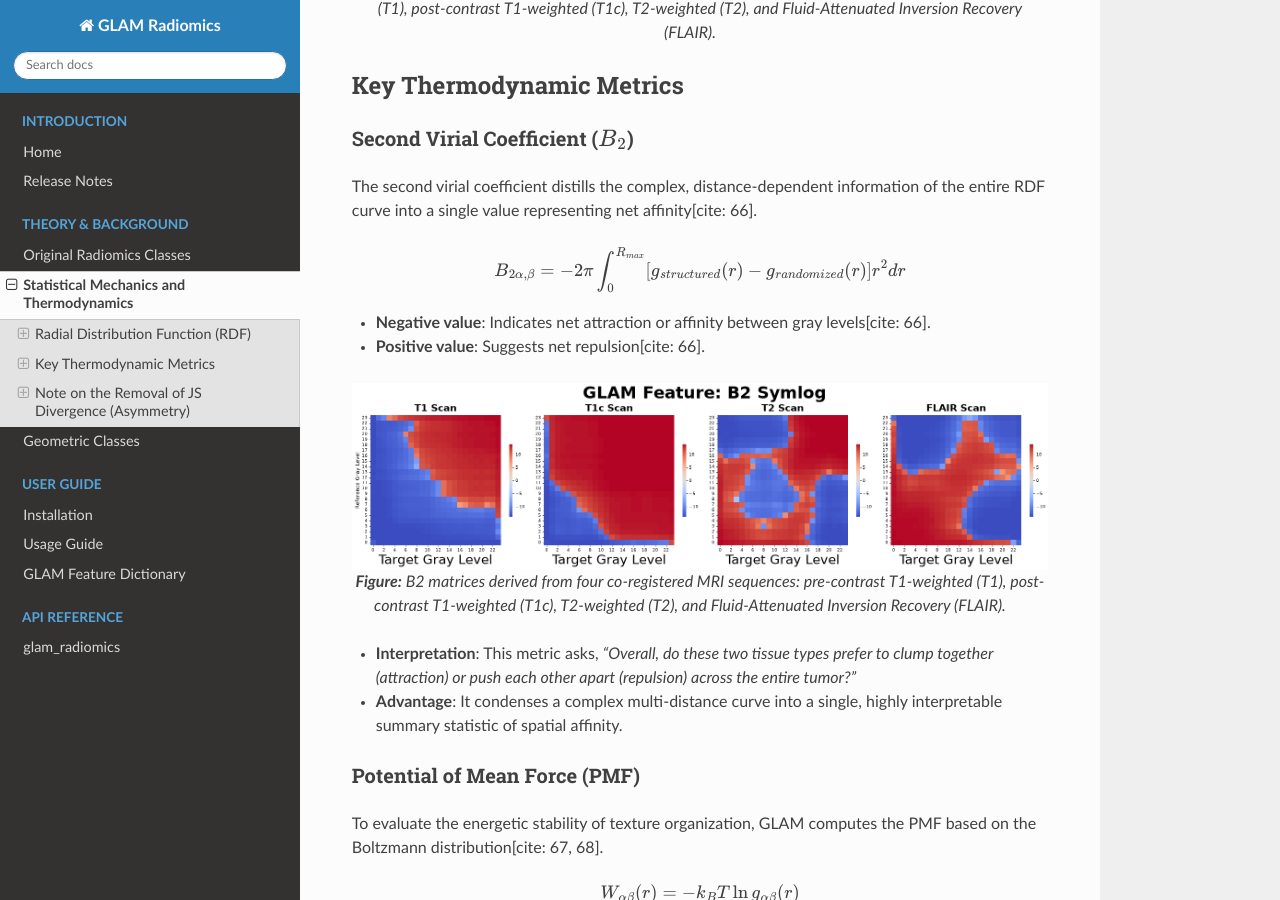
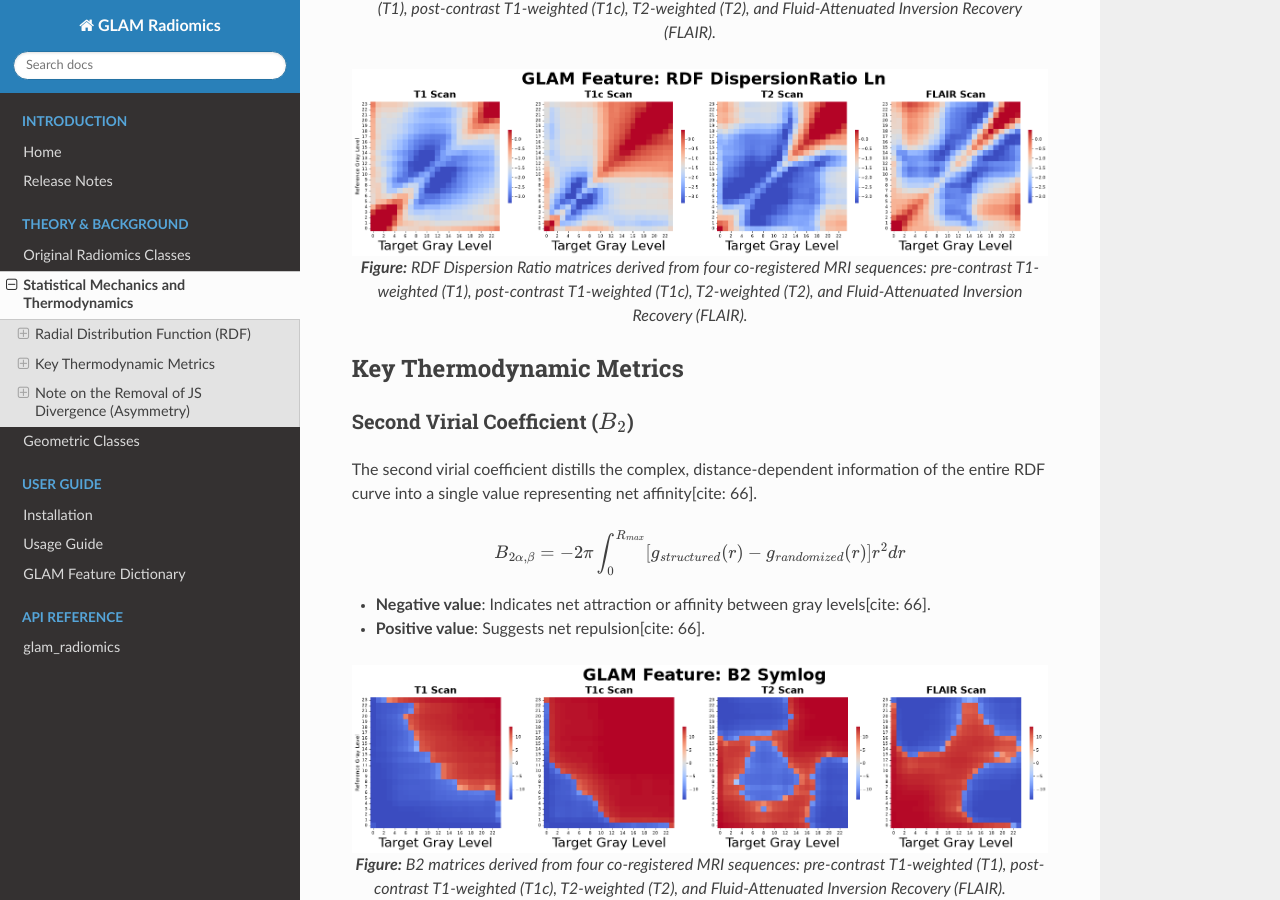
Before and after one commit to yurivelichko/glam-radiomics, a Sphinx documentation site: the page built from docs/source/theory/statistical_mechanics.rst, in a window 1280 px wide and 900 px high, scrolled down 1554 px. Built offline with Sphinx 7.4.7 and the Read the Docs theme 3.1.0, drawn with Linux system fonts in a browser that asks for light colours.

Commit message:
Documentation update - Adding RDF Dispersion Ratio

```diff
--- a/docs/source/theory/statistical_mechanics.rst
+++ b/docs/source/theory/statistical_mechanics.rst
@@ -38,6 +38,14 @@ To capture the extensive information embedded in the full RDF curves without inc
    :alt: Second Virial Coefficient
 
    **Figure:** RDF Skewness matrices derived from four co-registered MRI sequences: pre-contrast T1-weighted (T1), post-contrast T1-weighted (T1c), T2-weighted (T2), and Fluid-Attenuated Inversion Recovery (FLAIR).
+
+
+.. figure:: /_static/GLAM_RDF_DispersionRatio_Ln.png
+   :width: 700px
+   :align: center
+   :alt: Second Virial Coefficient
+
+   **Figure:** RDF Dispersion Ratio matrices derived from four co-registered MRI sequences: pre-contrast T1-weighted (T1), post-contrast T1-weighted (T1c), T2-weighted (T2), and Fluid-Attenuated Inversion Recovery (FLAIR).
 
 Key Thermodynamic Metrics
 -------------------------
```
